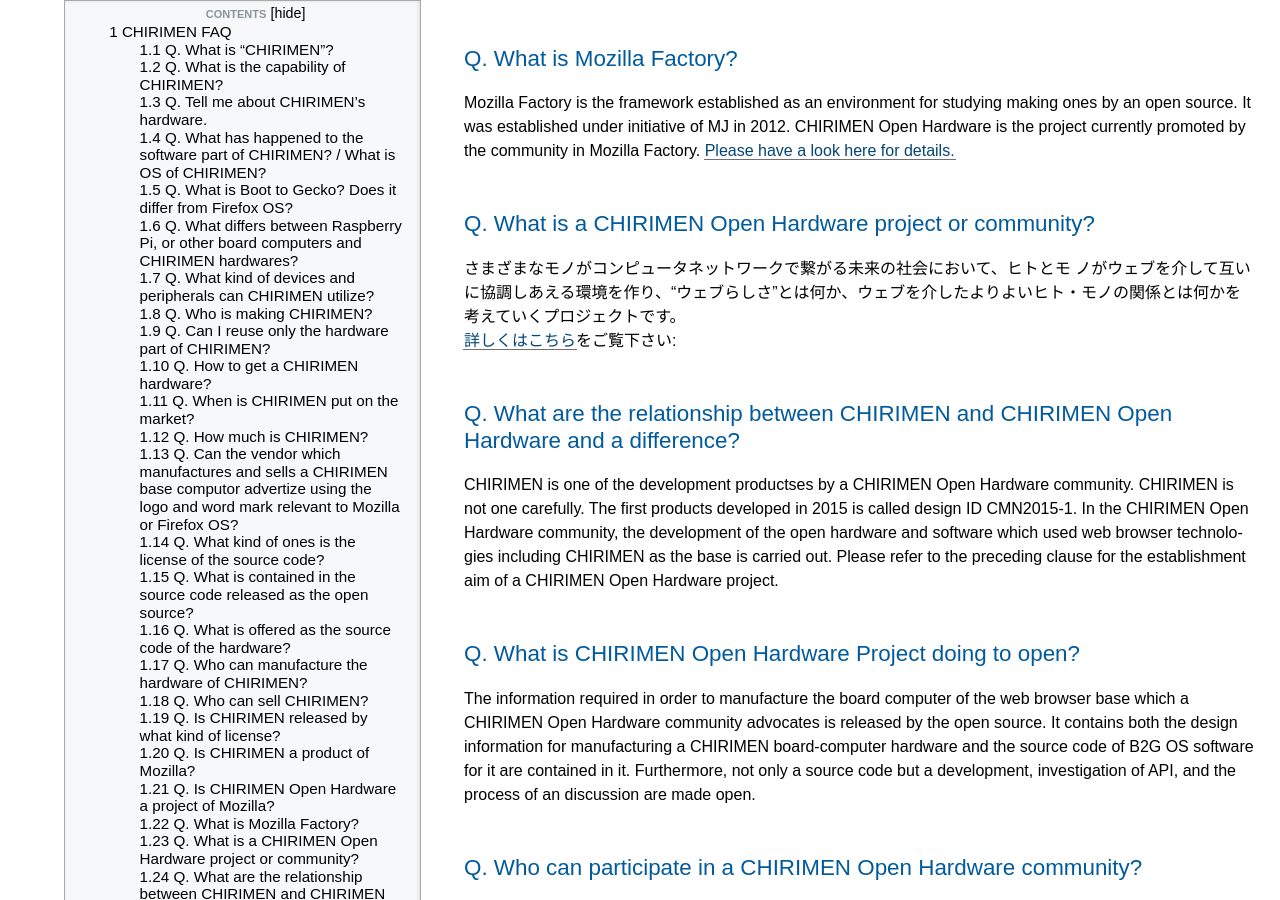
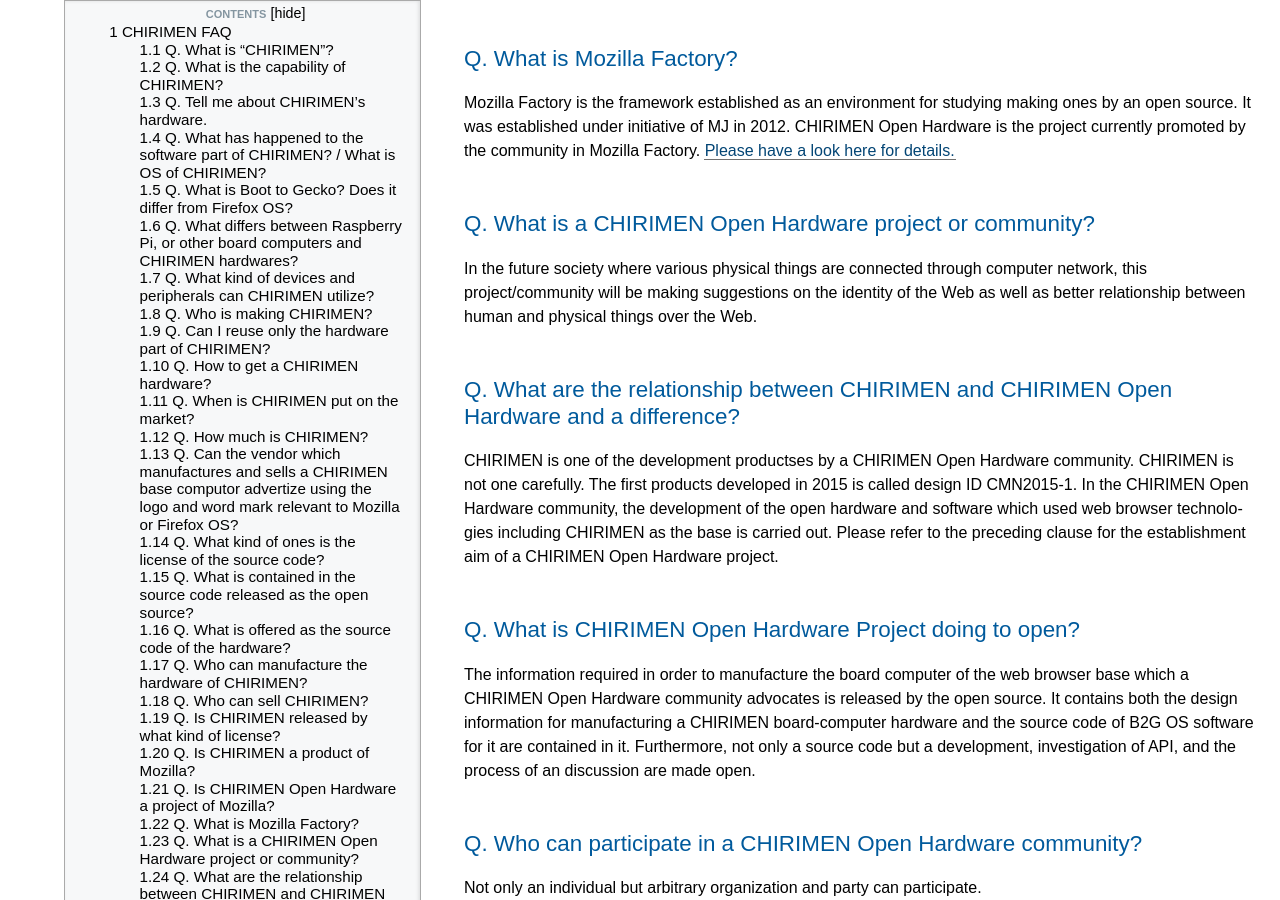
Before and after one commit to chirimen-oh/chirimen-oh.github.io, a Jekyll site: the page built from docs/en/FAQ.md, in a window 1280 px wide and 900 px high, scrolled down 3414 px. Built offline with Jekyll 4.4.1, drawn with Linux system fonts in a browser that asks for light colours; nearby versions of some CDN libraries.

Commit message:
Update FAQ.md

```diff
--- a/docs/en/FAQ.md
+++ b/docs/en/FAQ.md
@@ -77,8 +77,7 @@ No. CHIRIMEN Open Hardware is not a project of Mozilla Corporation or Mozilla Fo
 Mozilla Factory is the framework established as an environment for studying making ones by an open source. It was established under initiative of MJ in 2012. CHIRIMEN Open Hardware is the project currently promoted by the community in Mozilla Factory. [Please have a look here for details.](http://en.mozillafactory.org/about)
 
 ## Q. What is a CHIRIMEN Open Hardware project or community?
-さまざまなモノがコンピュータネットワークで繋がる未来の社会において、ヒトとモ ノがウェブを介して互いに協調しあえる環境を作り、“ウェブらしさ”とは何か、ウェブを介したよりよいヒト・モノの関係とは何かを考えていくプロジェクトです。
-[詳しくはこちら](http://en.mozillafactory.org/post/10861582384/open-hardware-project)をご覧下さい:
+In the future society where various physical things are connected through computer network, this project/community will be making suggestions on the identity of the Web as well as better relationship between human and physical things over the Web.
 
 ## Q. What are the relationship between CHIRIMEN and CHIRIMEN Open Hardware and a difference?
 CHIRIMEN is one of the development productses by a CHIRIMEN Open Hardware community. CHIRIMEN is not one carefully. The first products developed in 2015 is called design ID CMN2015-1. In the CHIRIMEN Open Hardware community, the development of the open hardware and software which used web browser technologies including CHIRIMEN as the base is carried out. Please refer to the preceding clause for the establishment aim of a CHIRIMEN Open Hardware project.
```
